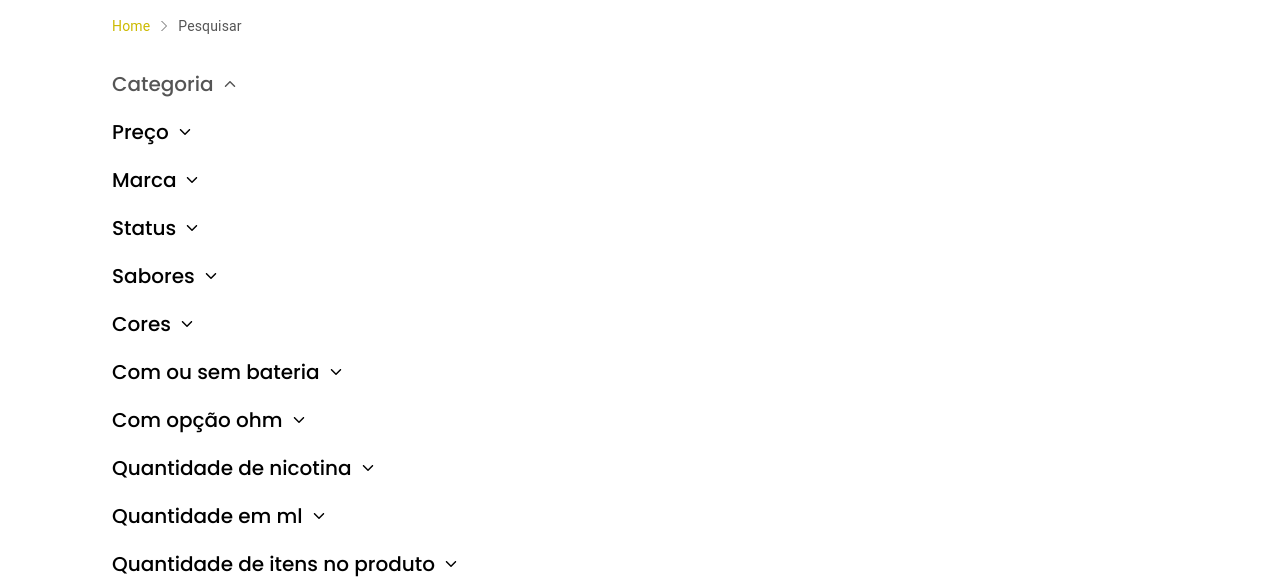
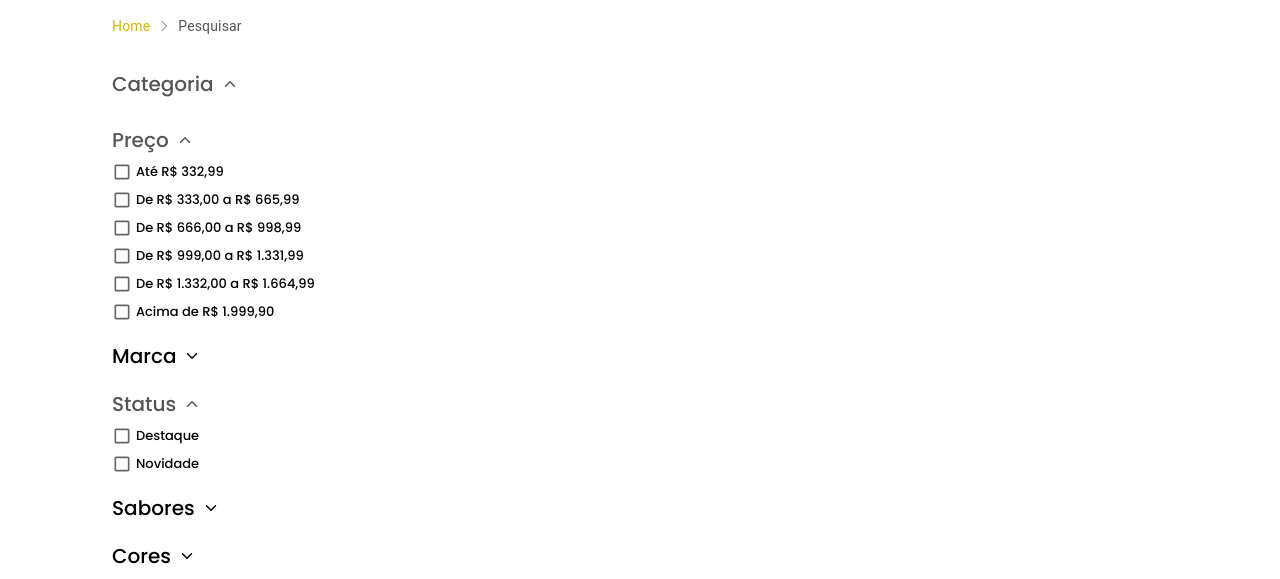
Before and after one commit to eduardop1p/store-vape, a Next.js app: page /search in a window 1280 px wide. Shown: the part 232-811 px from the top of the page. Built offline with nearby package versions, Linux system fonts and the light colour scheme; no server answers.

Commit message:
adcionado filtros

```diff
--- /dev/null
+++ b/src/app/api/filters/route.ts
@@ -0,0 +1,40 @@
+/* eslint-disable @typescript-eslint/no-unused-vars */
+import dbConnect from '@/lib/dbConnect';
+import { NextRequest, NextResponse } from 'next/server';
+
+import vapeModel from '../models/vape';
+
+export async function GET(req: NextRequest, res: NextResponse) {
+  try {
+    await dbConnect();
+
+    const filters = await vapeModel
+      .find()
+      .select([
+        'category',
+        'mark',
+        'status',
+        'flavors',
+        'colors',
+        'ohm',
+        'nicotina',
+        'ml',
+        'qtdItems',
+      ]);
+
+    return NextResponse.json({
+      succes: 200,
+      data: filters,
+    });
+  } catch (err) {
+    console.log(err);
+    return NextResponse.json(
+      {
+        error: 'Erro ao fazer busca de filtros',
+      },
+      {
+        status: 400,
+      }
+    );
+  }
+}
--- a/src/app/search/page.tsx
+++ b/src/app/search/page.tsx
@@ -3,7 +3,7 @@ import Link from 'next/link';
 import Container90 from '@/components/container90';
 import Main from '@/components/main';
 import CustomSeparator from '@/components/breadcrumb';
-import Classify from '@/components/classify';
+import Filters from '@/components/filters';
 
 interface Props {
   searchParams: { query: string };
@@ -22,7 +22,7 @@ export default async function Page({ searchParams }: Props) {
           <span className="text-555555 text-sm font-normal">Pesquisar</span>
         </CustomSeparator>
         <div className="w-full justify-between gap-4">
-          <Classify />
+          <Filters />
         </div>
       </Container90>
     </Main>
--- a/src/components/classify/index.tsx
+++ /dev/null
@@ -1,90 +0,0 @@
-'use client';
-
-import { useState } from 'react';
-import { IoIosArrowDown } from 'react-icons/io';
-
-export default function Classify() {
-  const [classifyData, setClassifyData] = useState([
-    {
-      name: 'Categoria',
-      active: true,
-      data: [],
-    },
-    {
-      name: 'Preço',
-      active: false,
-      data: [],
-    },
-    {
-      name: 'Marca',
-      active: false,
-      data: [],
-    },
-    {
-      name: 'Status',
-      active: false,
-      data: [],
-    },
-    {
-      name: 'Sabores',
-      active: false,
-      data: [],
-    },
-    {
-      name: 'Cores',
-      active: false,
-      data: [],
-    },
-    {
-      name: 'Com ou sem bateria',
-      active: false,
-      data: [],
-    },
-    {
-      name: 'Com opção ohm',
-      active: false,
-      data: [],
-    },
-    {
-      name: 'Quantidade de nicotina',
-      active: false,
-      data: [],
-    },
-    {
-      name: 'Quantidade em ml',
-      active: false,
-      data: [],
-    },
-    {
-      name: 'Quantidade de itens no produto',
-      active: false,
-      data: [],
-    },
-  ]);
-
-  return (
-    <div className="flex flex-col gap-5">
-      {classifyData.map((val, i) => (
-        <div key={i} className="flex flex-col gap-2">
-          <div
-            className="flex gap-2 items-center cursor-pointer group"
-            onClick={() => {
-              const newArr = classifyData.map(_ => val.name == _.name ? { ..._, active: !_.active, } : _); // eslint-disable-line
-              setClassifyData(newArr);
-            }}
-          >
-            <h2
-              className={`text-xl font-medium ${val.active ? 'text-555555' : 'text-secudary group-hover:text-555555'} transition-all duration-200`}
-            >
-              {val.name}
-            </h2>
-            <IoIosArrowDown
-              size={16}
-              className={`${val.active ? 'fill-555555 rotate-180' : 'group-hover:fill-555555 fill-secudary'} transition-all duration-200`}
-            />
-          </div>
-        </div>
-      ))}
-    </div>
-  );
-}
--- /dev/null
+++ b/src/components/filters/index.tsx
@@ -0,0 +1,178 @@
+'use client';
+
+import { Checkbox } from '@mui/material';
+import { useState } from 'react';
+import { IoIosArrowDown } from 'react-icons/io';
+
+interface FiltersType {
+  name: string;
+  active: boolean;
+  data: {
+    metadata?: number[];
+    checked?: boolean;
+    value: string;
+  }[];
+}
+
+export default function Filters() {
+  const filtersInitialState: FiltersType[] = [
+    {
+      name: 'Categoria',
+      active: true,
+      data: [],
+    },
+    {
+      name: 'Preço',
+      active: true,
+      data: [
+        {
+          metadata: [332.99],
+          checked: false,
+          value: 'Até R$ 332,99',
+        },
+        {
+          metadata: [333, 655.99],
+          checked: false,
+          value: 'De R$ 333,00 a R$ 665,99',
+        },
+        {
+          metadata: [666, 998.99],
+          checked: false,
+          value: 'De R$ 666,00 a R$ 998,99',
+        },
+        {
+          metadata: [999, 1131.99],
+          checked: false,
+          value: 'De R$ 999,00 a R$ 1.331,99',
+        },
+        {
+          metadata: [1332, 1664.99],
+          checked: false,
+          value: 'De R$ 1.332,00 a R$ 1.664,99',
+        },
+        {
+          metadata: [1999.9],
+          checked: false,
+          value: ' Acima de R$ 1.999,90',
+        },
+      ],
+    },
+    {
+      name: 'Marca',
+      active: false,
+      data: [],
+    },
+    {
+      name: 'Status',
+      active: true,
+      data: [
+        {
+          checked: false,
+          value: 'Destaque',
+        },
+        {
+          checked: false,
+          value: 'Novidade',
+        },
+      ],
+    },
+    {
+      name: 'Sabores',
+      active: false,
+      data: [],
+    },
+    {
+      name: 'Cores',
+      active: false,
+      data: [],
+    },
+    {
+      name: 'Com ou sem bateria',
+      active: true,
+      data: [
+        {
+          checked: false,
+          value: 'Com bateria',
+        },
+        {
+          checked: false,
+          value: 'Sem bateria',
+        },
+      ],
+    },
+    {
+      name: 'Com opção ohm',
+      active: false,
+      data: [],
+    },
+    {
+      name: 'Quantidade de nicotina',
+      active: false,
+      data: [],
+    },
+    {
+      name: 'Quantidade em ml',
+      active: false,
+      data: [],
+    },
+    {
+      name: 'Quantidade de itens no produto',
+      active: false,
+      data: [],
+    },
+  ];
+
+  const [filtersData, setFiltersData] =
+    useState<FiltersType[]>(filtersInitialState);
+
+  return (
+    <div className="flex flex-col gap-5">
+      {filtersData.map((val, i) => (
+        <div key={i} className="flex flex-col gap-2">
+          <div
+            className="flex gap-2 items-center cursor-pointer group w-fit"
+            onClick={() => {
+              let newArr = [...filtersData];
+              newArr[i] = { ...newArr[i], active: !newArr[i].active };
+              setFiltersData(newArr);
+            }}
+          >
+            <h2
+              className={`text-xl font-medium ${val.active ? 'text-555555' : 'text-secudary group-hover:text-555555'} transition-all duration-200`}
+            >
+              {val.name}
+            </h2>
+            <IoIosArrowDown
+              size={16}
+              className={`${val.active ? 'fill-555555 rotate-180' : 'group-hover:fill-555555 fill-secudary'} transition-all duration-200`}
+            />
+          </div>
+          {val.active && (
+            <div className="flex flex-col gap-2">
+              {val.data.map((_v, _i) => (
+                <div
+                  key={_i}
+                  className="flex items-center gap-1 cursor-pointer group w-fit"
+                  onClick={() => {
+                    let newArr = [...filtersData]; // eslint-disable-line
+                    newArr[i].data[_i].checked = !newArr[i].data[_i].checked;
+                    setFiltersData(newArr);
+                  }}
+                >
+                  <Checkbox
+                    checked={_v.checked}
+                    size="small"
+                    className="!p-0 text-secudary font-normal group-hover:text-blue-500"
+                  />
+                  <span className="text-secudary font-medium text-[13px] hover:text-blue-500 duration-200 transition-colors">
+                    {_v.value}
+                  </span>
+                </div>
+              ))}
+            </div>
+          )}
+        </div>
+      ))}
+    </div>
+  );
+}
```
